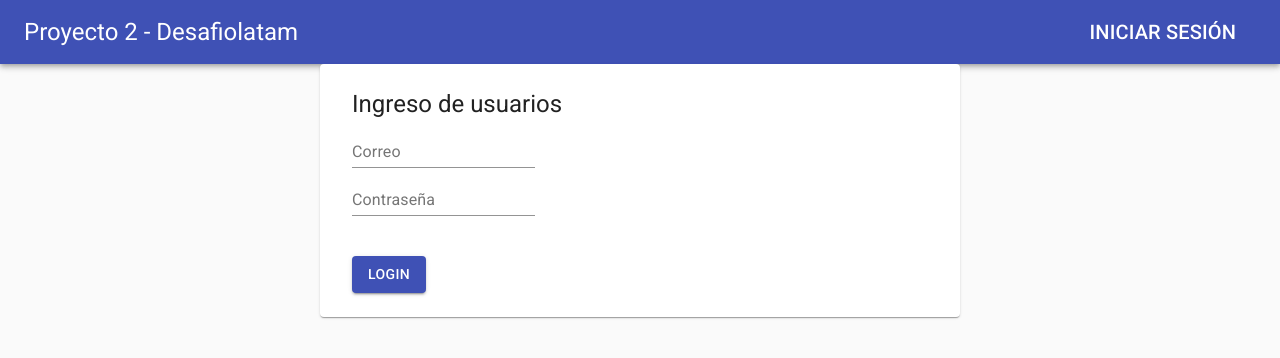
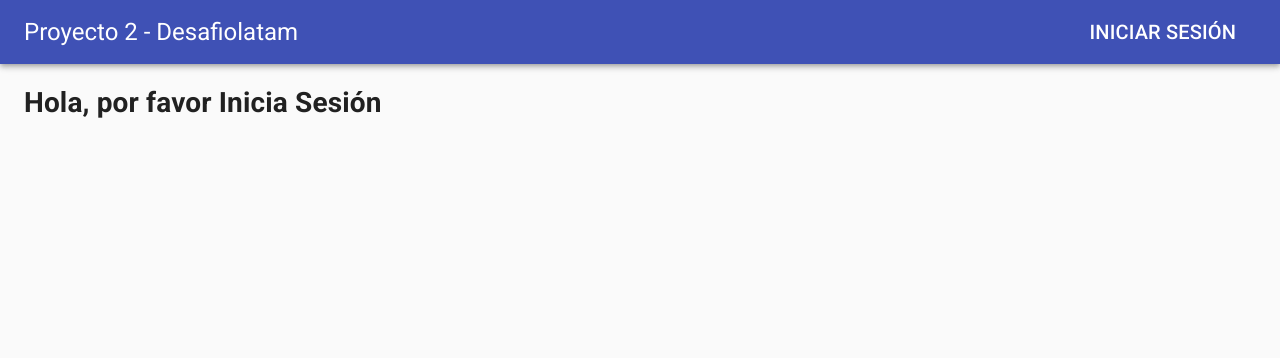
Before and after one commit to oscarossesa/desafiolatam-agenda, a React (Create React App) app: page / in a window 1280 px wide. Shown: the top 358 px of the page. Built offline with nearby package versions, Linux system fonts and the light colour scheme.

Commit message:
Ajuste en login + home page

```diff
--- a/src/App.js
+++ b/src/App.js
@@ -2,12 +2,11 @@ import React from 'react'
 import { Provider } from 'react-redux'
 import store from './config/store'
 import { BrowserRouter as Router, Route, Switch } from 'react-router-dom'
-import PublicPage from './views/PublicPage'
-import PrivatePage from './views/PrivatePage'
 import PrivateRouteContainer from './containers/PrivateRoute/PrivateRoute.container'
 import LoginPage from './views/LoginPage'
 import EpisodePage from './views/EpisodePage'
 import CharacterPage from './views/CharacterPage'
+import HomePage from './views/HomePage'
 import ButtonAppBar from './components/NavBar/ButtonAppBar'
 import { CssBaseline } from '@material-ui/core'
 
@@ -18,10 +17,8 @@ const App = () => {
       <Router basename='/desafiolatam-agenda'>
         <ButtonAppBar />
         <Switch>
-          <Route exact path='/' component={LoginPage} />
+          <Route exact path='/' component={HomePage} />
           <Route exact path='/login' component={LoginPage} />
-          <Route exact path='/public' component={PublicPage} />
-          <PrivateRouteContainer exact path='/private' component={PrivatePage} />
           <PrivateRouteContainer exact path='/episode' component={EpisodePage} />
           <PrivateRouteContainer exact path='/character' component={CharacterPage} />
           <Route exact path='/403' render={() => <div>403</div>} />
--- a/src/components/NavBar/ButtonAppBar.js
+++ b/src/components/NavBar/ButtonAppBar.js
@@ -39,7 +39,7 @@ const ButtonAppBar = (props) => {
           )}
           {!isLoggedIn && (
             <>
-              <Link to='/episode' color='inherit' className={classes.link}>INICIAR SESIÓN</Link>
+              <Link to='/login' color='inherit' className={classes.link}>INICIAR SESIÓN</Link>
             </>
           )}
         </Typography>
--- a/src/containers/CheckSession/CheckSession.container.js
+++ b/src/containers/CheckSession/CheckSession.container.js
@@ -10,7 +10,7 @@ const CheckSession = props => {
   })
 
   if (isLoggedIn) {
-    return <Redirect to='/private' />
+    return <Redirect to='/' />
   }
 
   return props.children
--- a/src/containers/PrivateRoute/PrivateRoute.reducers.js
+++ b/src/containers/PrivateRoute/PrivateRoute.reducers.js
@@ -7,7 +7,10 @@ const initialState = {
 function privateRouteReducer (state = initialState, action) {
   switch (action.type) {
     case LOGIN_SUCCESS: {
-      return { ...state, loggedIn: action.payload.user }
+      return {
+        ...state,
+        loggedIn: action.payload.user
+      }
     }
     default: {
       return state
--- /dev/null
+++ b/src/views/HomePage.js
@@ -0,0 +1,28 @@
+import React from 'react'
+import { useSelector } from 'react-redux'
+import { Container, Grid, Paper, makeStyles } from '@material-ui/core'
+
+const useStyles = makeStyles(theme => ({
+  root: {
+    flexGrow: 1
+  },
+  paper: {
+    padding: theme.spacing(2),
+    textAlign: 'center',
+    color: theme.palette.text.secondary
+  }
+}))
+
+const HomePage = () => {
+  const classes = useStyles()
+  const { loggedIn } = useSelector(state => ({ loggedIn: state.loggedIn.loggedIn }))
+
+  return (
+    <Container fixed>
+      {loggedIn ?
+        <h1>Binvenido {loggedIn.name}. ¡Ya puedes ver tus Episodios y Personajes!</h1> : <h1>Hola, por favor Inicia Sesión</h1>}
+    </Container>
+  )
+}
+
+export default HomePage
--- a/src/views/PrivatePage.js
+++ /dev/null
@@ -1,7 +0,0 @@
-import React from 'react'
-
-const PrivatePage = () => {
-  return <b>PrivatePage</b>
-}
-
-export default PrivatePage
--- a/src/views/PublicPage.js
+++ /dev/null
@@ -1,7 +0,0 @@
-import React from 'react'
-
-const PublicPage = () => {
-  return <b>PublicPage</b>
-}
-
-export default PublicPage
```
